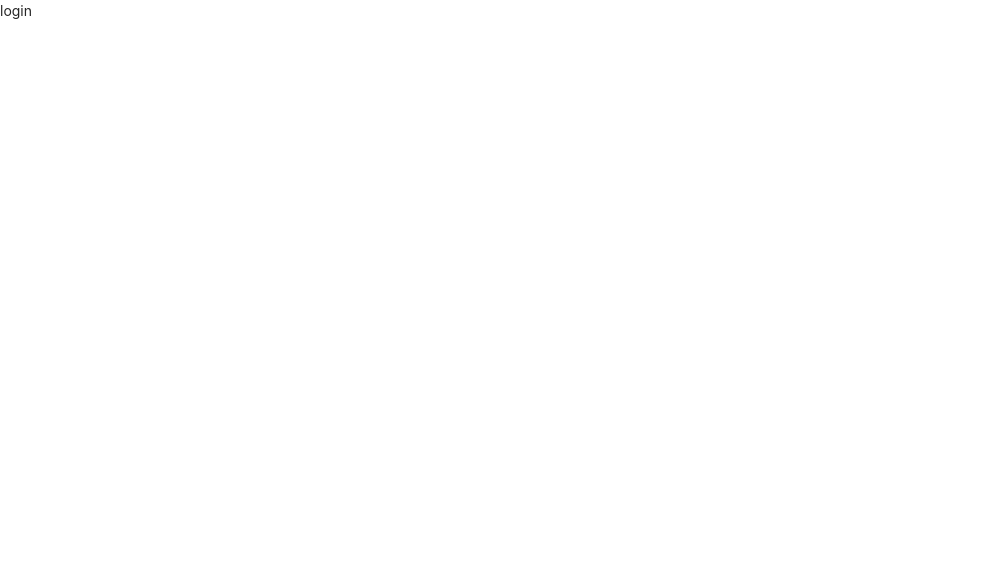
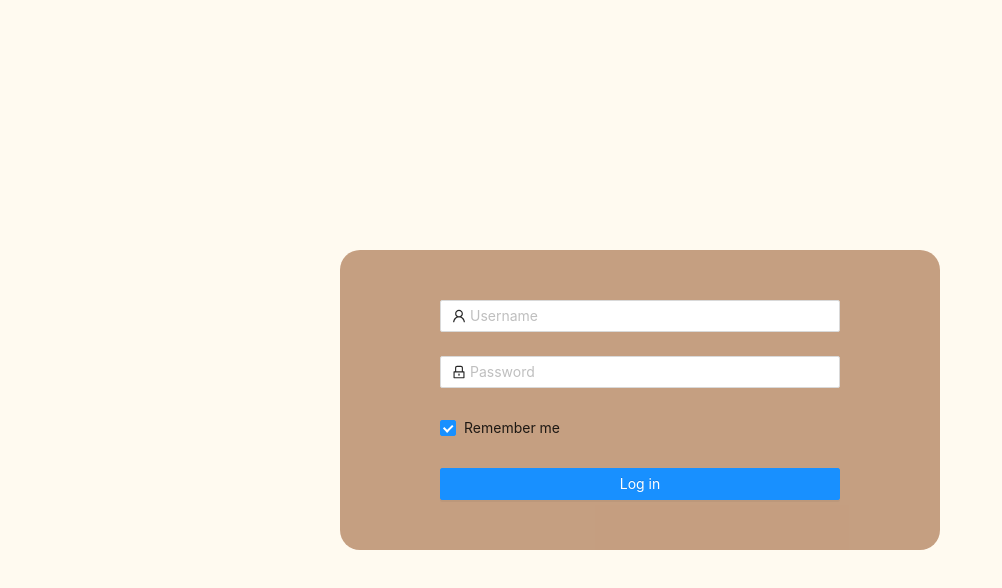
Before and after one commit to ZhufuZebao/QF-Project, a React (Create React App) app: page /#/login in a window 1280 px wide. Shown: the top 588 px of the page, without its empty margins (0-1002 px from the left). Built offline with nearby package versions, Linux system fonts and the light colour scheme.

Commit message:
登录画面

```diff
--- /dev/null
+++ b/src/pages/Login/LoginPage.module.css
@@ -0,0 +1,14 @@
+.fromDiv{
+    width: 600px;
+    height: 300px;
+    background-color: rgba(139,69,19,0.5);
+    position: fixed;
+    top: 50%;
+    left: 50%;
+    transform: translate(-50%,-50%);
+    padding: 50px 100px;
+    border-radius: 20px;
+}
+:global(.login-form-button){
+    width: 100%;
+}
--- a/src/pages/Login/LoginPage.tsx
+++ b/src/pages/Login/LoginPage.tsx
@@ -1,9 +1,49 @@
 import React from 'react';
+import { Button, Checkbox, Form, Input } from 'antd';
+import { LockOutlined, UserOutlined } from '@ant-design/icons';
+import style from './LoginPage.module.css'
 
 function LoginPage(props:any) {
+    const onFinish = (values: any) => {
+        console.log('Success:', values);
+    };
     return (
-        <div>
-            login
+        <div style={{height:'100vh',backgroundColor:'#FFFAF0'}}>
+            <div className={style.fromDiv}>
+                <Form
+                    name="normal_login"
+                    className="login-form"
+                    initialValues={{ remember: true }}
+                    onFinish={onFinish}
+                >
+                    <Form.Item
+                        name="username"
+                        rules={[{ required: true, message: 'Please input your Username!' }]}
+                    >
+                        <Input prefix={<UserOutlined className="site-form-item-icon" />} placeholder="Username" />
+                    </Form.Item>
+                    <Form.Item
+                        name="password"
+                        rules={[{ required: true, message: 'Please input your Password!' }]}
+                    >
+                        <Input
+                            prefix={<LockOutlined className="site-form-item-icon" />}
+                            type="password"
+                            placeholder="Password"
+                        />
+                    </Form.Item>
+                    <Form.Item>
+                        <Form.Item name="remember" valuePropName="checked" noStyle>
+                            <Checkbox>Remember me</Checkbox>
+                        </Form.Item>
+                    </Form.Item>
+                    <Form.Item>
+                        <Button type="primary" htmlType="submit" className="login-form-button">
+                            Log in
+                        </Button>
+                    </Form.Item>
+                </Form>
+            </div>
         </div>
     );
 }
```
